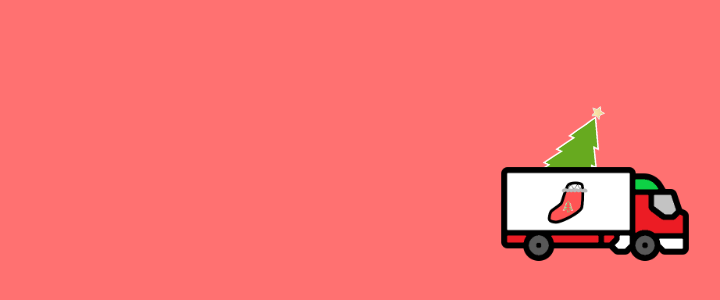
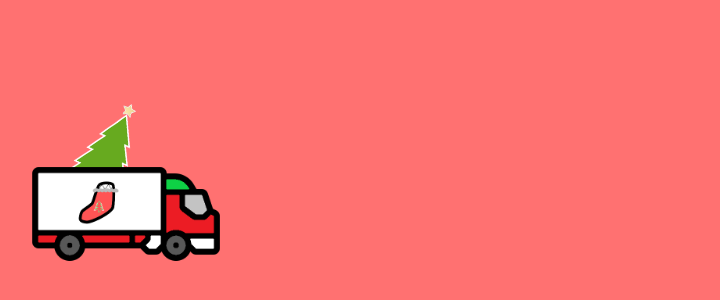
Before and after one commit to AndriyStep12/YalynkaShop, a React (Create React App) app: page / in a window 1280 px wide. Shown: the part 186-486 px from the top of the page, without its empty margins (514-1234 px from the left). Built offline with nearby package versions, Linux system fonts and the light colour scheme; a web font is replaced by a local one.

Commit message:
loading page update (speed)

```diff
--- a/src/LoadingPage/Loading.css
+++ b/src/LoadingPage/Loading.css
@@ -26,7 +26,7 @@
     flex-direction: column-reverse;
     justify-content: center;
     align-items: center;
-    animation: 8s infinite animateCar;
+    animation: 4s infinite animateCar;
     transition: 1s;
     z-index: 100000000000000;
 }
@@ -49,7 +49,7 @@
     left: 50%;
     margin-left: -50px;
     z-index: 0;
-    animation: 8s infinite animateTree;
+    animation: 4s infinite animateTree;
 }
 
 @keyframes animateTree{
```
